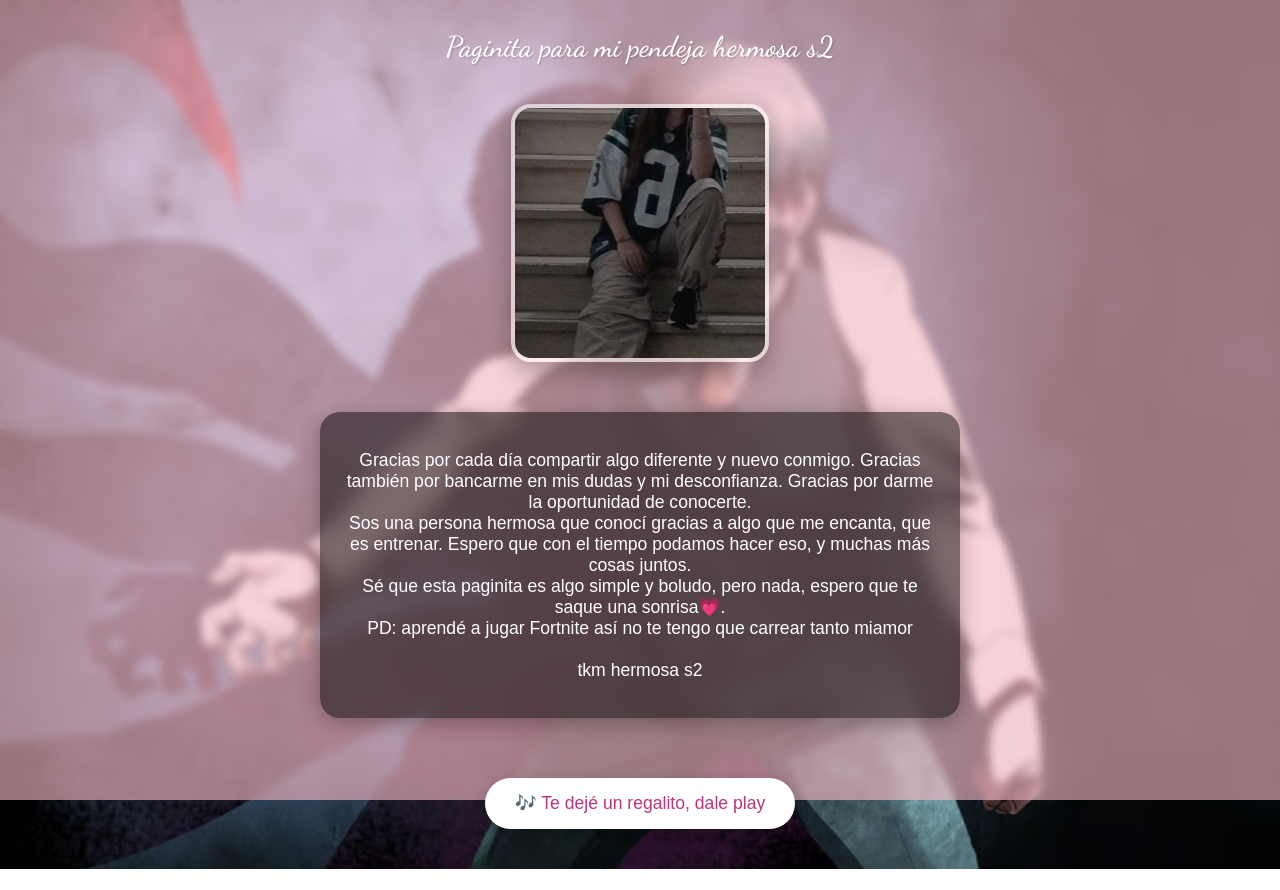
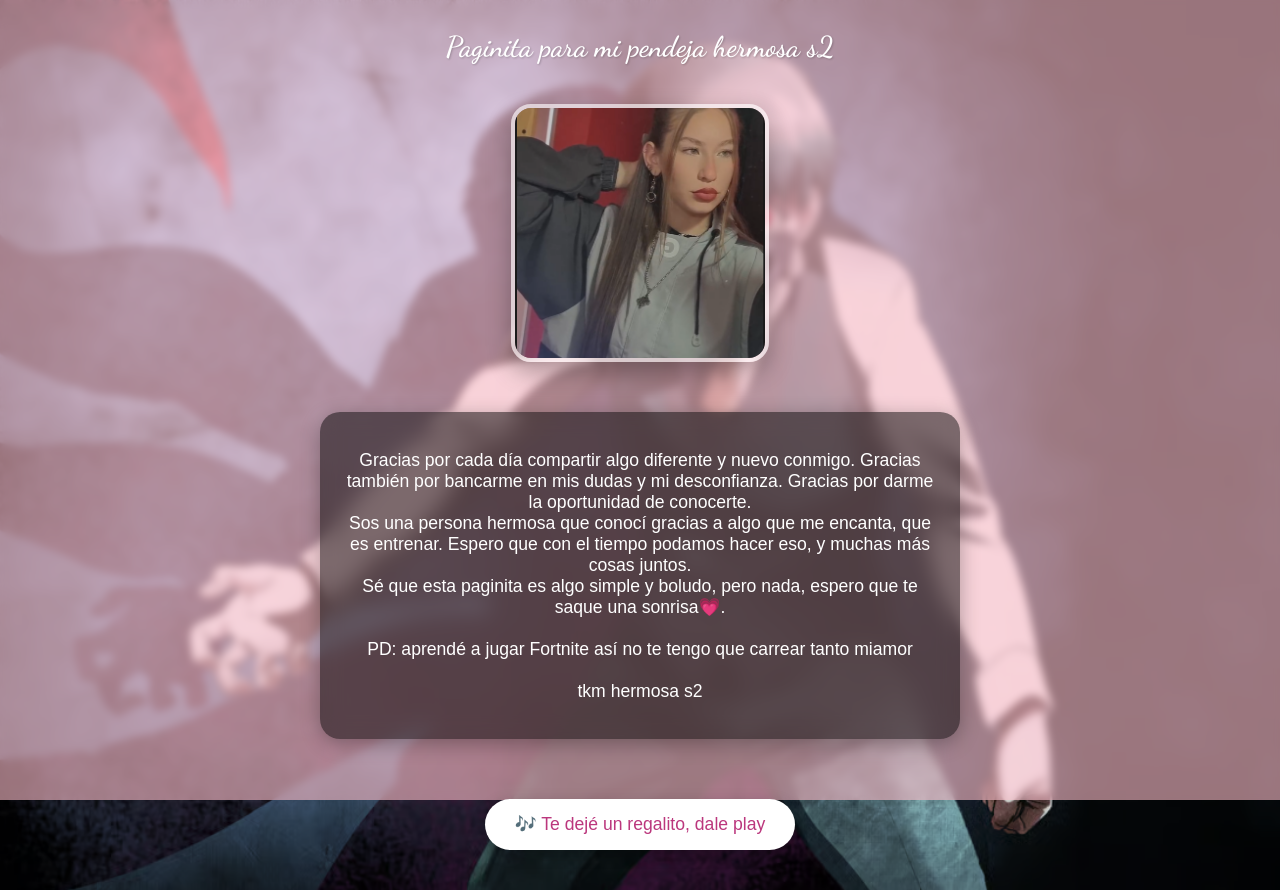
Before and after one commit to marcAnfuso/pauuwu, a plain HTML site: page index.html in a window 1280 px wide. Before the commit the page ends 869 px from the top, so only its background shows below. Drawn offline with Linux system fonts and the light colour scheme.

Commit message:
Update index.html

```diff
--- a/index.html
+++ b/index.html
@@ -121,7 +121,6 @@
 
   <div class="photo-container">
     <img src="pau1.png" class="active" alt="Foto 1">
-    <img src="pau2.png" alt="Foto 2">
     <img src="pau3.png" alt="Foto 3">
     <img src="pau4.jpeg" alt="Foto 4">
     <img src="pau5.jpeg" alt="Foto 5">
@@ -134,6 +133,7 @@
       Sos una persona hermosa que conocí gracias a algo que me encanta, que es entrenar.
       Espero que con el tiempo podamos hacer eso, y muchas más cosas juntos. <br>
       Sé que esta paginita es algo simple y boludo, pero nada, espero que te saque una sonrisa💗. <br>
+      <br>
       PD: aprendé a jugar Fortnite así no te tengo que carrear tanto miamor
 
        <br>
```
